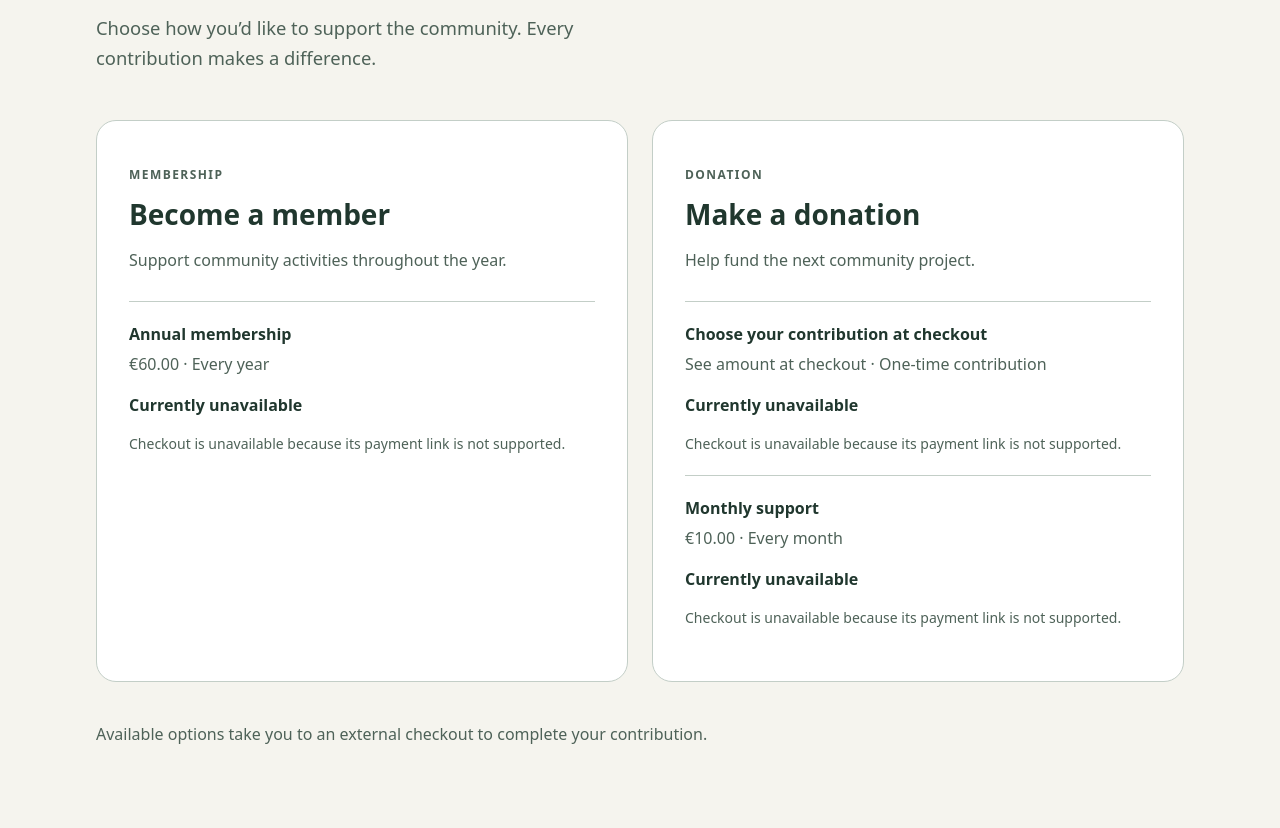
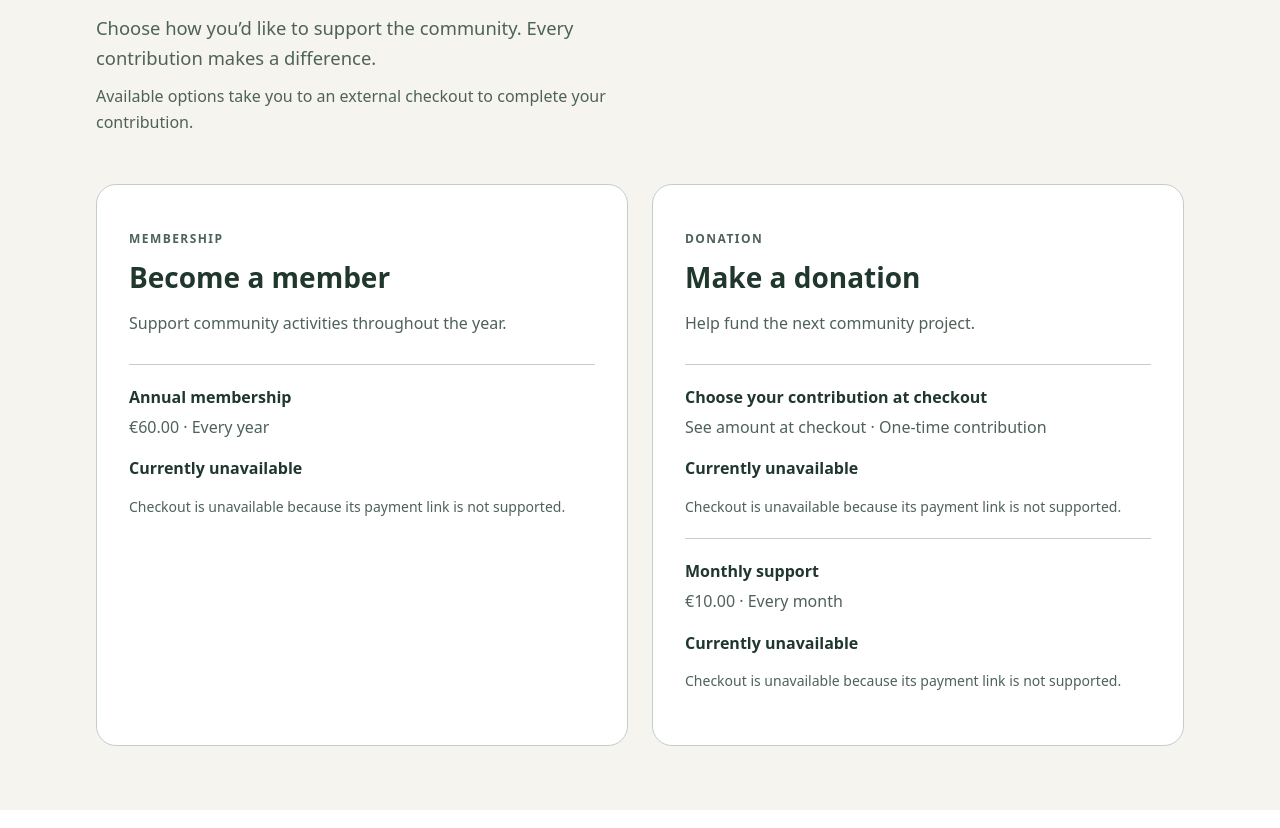
Before and after one commit to bh2smith/contribute, a website built with Vite: page index.html in a window 1280 px wide. Shown: the part 303-1131 px from the top of the page. Built offline with nearby package versions, Linux system fonts and the light colour scheme.

Commit message:
Move external checkout notice above offering cards (#24)
Move the external checkout notice directly after the introduction and
before the offering cards in both languages. Keep the existing wording
and adjust spacing for its new position.

This PR contains only the notice placement change. Stripe sandbox demo
changes remain separate.

Validation: `bun run check` (formatting, strict types, linting, existing
tests, and build), NMS preview build, and manual checks of the compiled
page in English and German.

```diff
--- a/src/app.ts
+++ b/src/app.ts
@@ -61,6 +61,7 @@ export function mountApp(
   container.append(
     element('h1', 'catalog__title', translate(parsed.config.title, locale)),
     element('p', 'catalog__intro', copy.intro),
+    element('p', 'catalog__checkout-notice', copy.checkoutNotice),
   );
   const grid = element('div', 'catalog__grid');
   for (const offering of parsed.config.offerings) {
@@ -105,7 +106,6 @@ export function mountApp(
     container.append(element('p', 'catalog__empty', copy.empty));
   } else {
     container.append(grid);
-    container.append(element('p', 'catalog__footer', copy.footer));
   }
   root.replaceChildren(main);
 }
--- a/src/i18n.ts
+++ b/src/i18n.ts
@@ -16,7 +16,8 @@ export const messages = {
     month: 'Every month',
     year: 'Every year',
     empty: 'We’re getting ready. Offerings will appear here once configured.',
-    footer: 'Available options take you to an external checkout to complete your contribution.',
+    checkoutNotice:
+      'Available options take you to an external checkout to complete your contribution.',
     reasons: {
       'unsupported-provider': 'This payment provider is not available.',
       'invalid-settings': 'Checkout is unavailable because its payment link is not supported.',
@@ -39,7 +40,7 @@ export const messages = {
     month: 'Monatlich',
     year: 'Jährlich',
     empty: 'Wir bereiten alles vor. Die Angebote erscheinen hier, sobald sie eingerichtet sind.',
-    footer:
+    checkoutNotice:
       'Verfügbare Angebote führen zu einer externen Zahlungsseite, auf der du deinen Beitrag abschließen kannst.',
     reasons: {
       'unsupported-provider': 'Dieser Zahlungsanbieter ist nicht verfügbar.',
--- a/src/style.css
+++ b/src/style.css
@@ -64,7 +64,12 @@ body {
   max-width: 55ch;
   color: var(--catalog-muted);
   font-size: 1.15rem;
-  margin-bottom: 3rem;
+  margin-bottom: 0.75rem;
+}
+.catalog .catalog__checkout-notice {
+  max-width: 65ch;
+  margin: 0 0 3rem;
+  color: var(--catalog-muted);
 }
 .catalog .catalog__grid {
   display: grid;
@@ -135,7 +140,6 @@ body {
   font-size: 0.875rem;
   margin-bottom: 0;
 }
-.catalog .catalog__footer,
 .catalog .catalog__empty {
   margin-top: 2.5rem;
   color: var(--catalog-muted);
```
